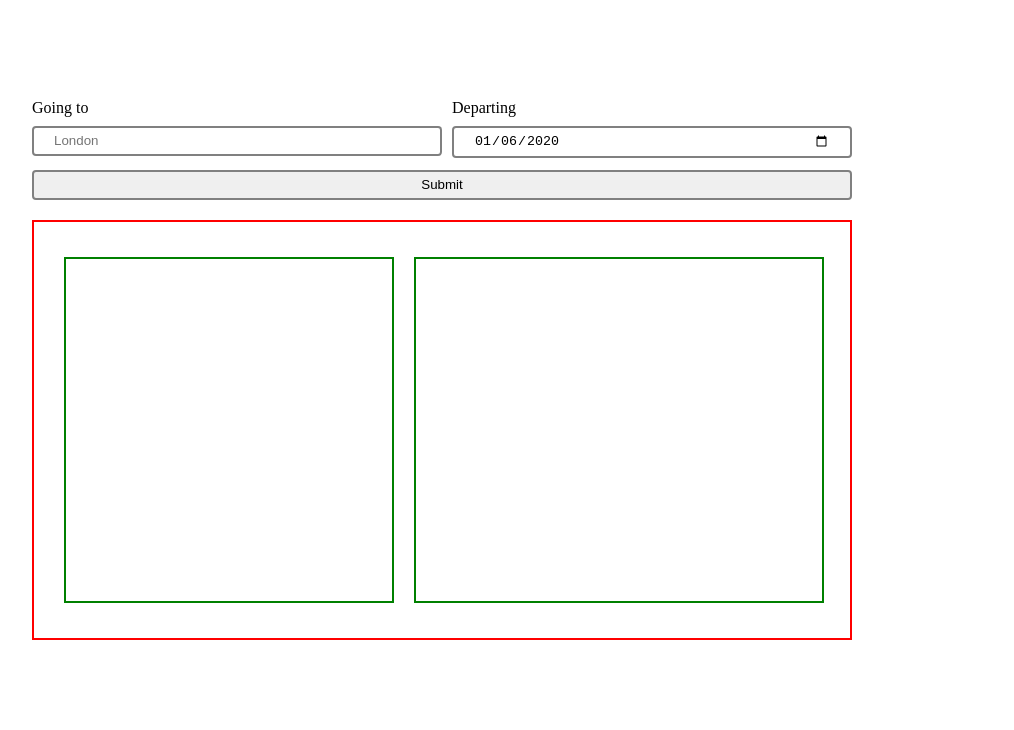
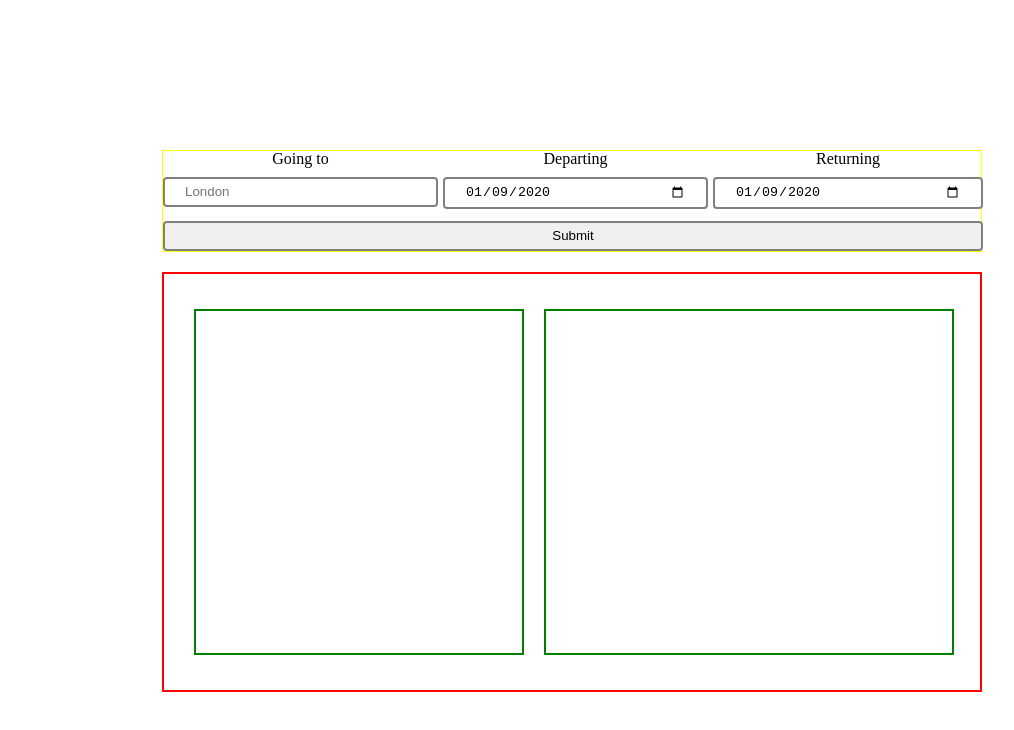
Before and after one commit to ZihanTian/travel-app, a website built with webpack: page src/client/views/index.html in a window 1280 px wide. Shown: the whole page, without its empty margins (68-1082 px from the left). Built offline with nearby package versions, Linux system fonts and the light colour scheme.

Commit message:
adjust the input form

```diff
--- a/src/client/js/indexscript.js
+++ b/src/client/js/indexscript.js
@@ -42,7 +42,7 @@ submitbutton.addEventListener('click',function(){
     //const departtime = new Date(formText.date).getTime() / 1000;
 
 
-
+    //updateUI()
     postData('http://localhost:8081/test',formText)
     .then(data=>updateUI())
 
--- a/src/client/styles/base.scss
+++ b/src/client/styles/base.scss
@@ -4,13 +4,17 @@
     display: grid;
 
     grid-template-rows: 60px 40px;
-    grid-template-columns: 420px 400px;
-    grid-template-areas:"city date " "button button" ;
+    grid-template-columns: 280px 270px 270px;
+    /*grid-template-areas:"city date " "button button" ;*/
     /*border: 2px solid red;*/
 
     width: 820px;
-    margin-top: 100px;
-    margin-left: 100px;
+    border: 1px solid yellow;
+    /*margin-top: 100px;*/
+    /*margin-left: 100px;*/
+    margin: auto auto 0 auto;
+    margin-top:150px;
+    text-align: center;
     margin-bottom: 10px;;
 
 }
@@ -24,6 +28,10 @@
     border: 2px solid grey;
     border-radius: 4px;
 }
+#backDate{
+    border: 2px solid grey;
+    border-radius: 4px;
+}
 #submit{
     border: 2px solid grey;
     border-radius: 4px;
@@ -31,11 +39,12 @@
 }
 .city{
     grid-area:"city";
-    padding-right:10px;
+    padding-right:5px;
 }
 
 .date{
     grid-area: "date";
+    padding-right:5px;
 }
 
 .isbutton{
--- a/src/client/styles/showform.scss
+++ b/src/client/styles/showform.scss
@@ -6,7 +6,7 @@ section{
 
     width: 820px;
     height: 420px;
-    margin-left: 100px;
+    margin: auto auto 0 auto;
     margin-top: 20px;
 
 }
--- a/src/client/views/index.html
+++ b/src/client/views/index.html
@@ -15,7 +15,10 @@
         </div>
         <div class="date">
             <p>Departing</p>
-            <input type="date" id="myDate" value="2020-01-06"></div>
+            <input type="date" id="myDate" value="2020-01-09"></div>
+        <div class="back">
+                <p>Returning</p>
+                <input type="date" id="backDate" value="2020-01-09"></div>
 
         <div class="isbutton"><input type="submit" id="submit"></div>
         </div>
```
